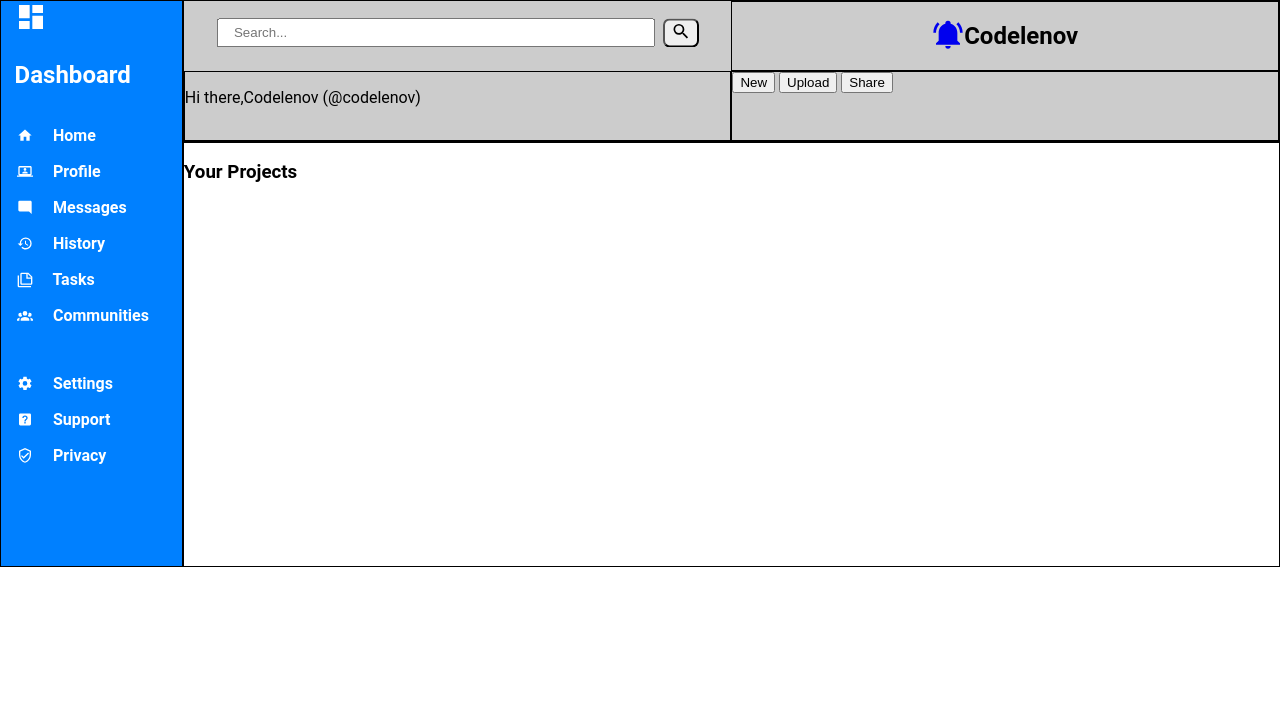
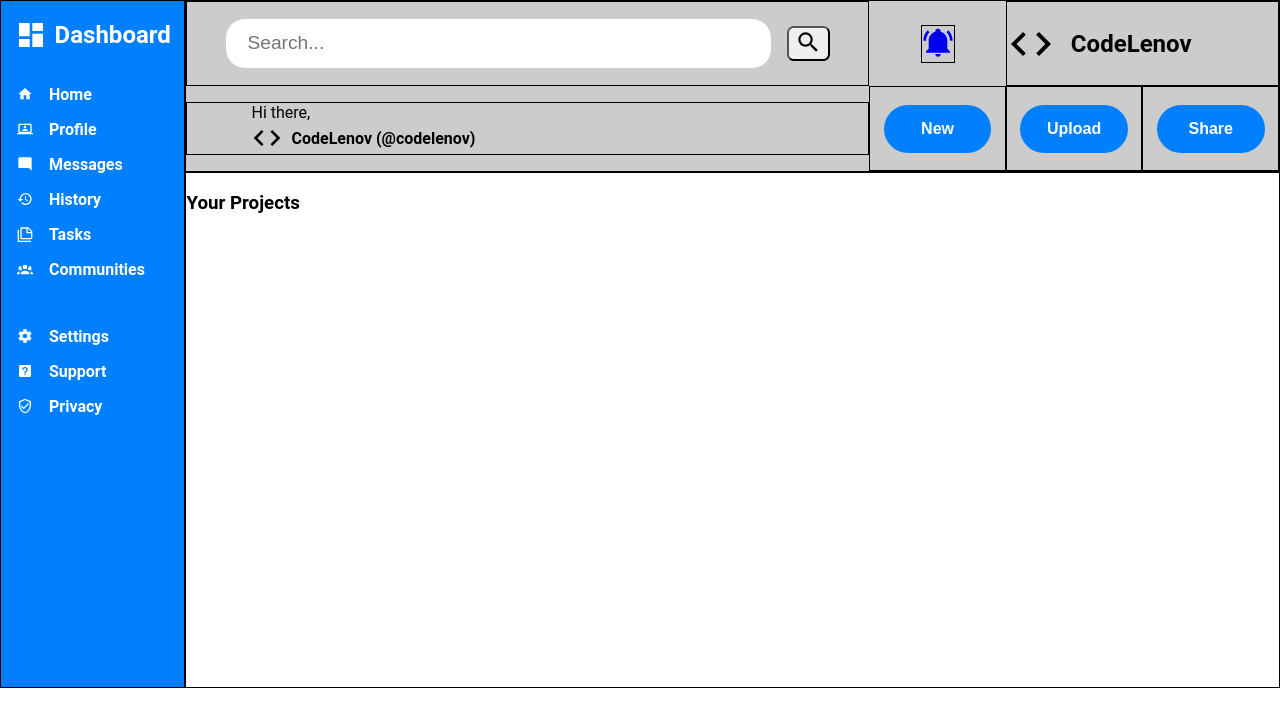
Before and after one commit to CodeLenov/admin_dashboard_top, a plain HTML site: page index.html in a window 1280 px wide. Drawn offline with Linux system fonts and the light colour scheme.

Commit message:
MAKE HTML and CSS for <header>

```diff
--- a/index.html
+++ b/index.html
@@ -31,8 +31,7 @@
 
 <header>
 
-	<div id="headerSearch">
-		<form role="search" action="" method="get">
+	<form id="headerSearchBar" role="search" action="" method="get">
 		<input id="search" type="search" placeholder="Search..." />
 		<label for="search">
 			<button type="submit">
@@ -40,22 +39,35 @@
 			</button>
 		</label>
 	</form>
+
+	<a id="headerNotificationBell" href="#">
+		<svg xmlns="http://www.w3.org/2000/svg" viewBox="0 0 24 24"><title>bell-ring</title><path d="M21,19V20H3V19L5,17V11C5,7.9 7.03,5.17 10,4.29C10,4.19 10,4.1 10,4A2,2 0 0,1 12,2A2,2 0 0,1 14,4C14,4.1 14,4.19 14,4.29C16.97,5.17 19,7.9 19,11V17L21,19M14,21A2,2 0 0,1 12,23A2,2 0 0,1 10,21M19.75,3.19L18.33,4.61C20.04,6.3 21,8.6 21,11H23C23,8.07 21.84,5.25 19.75,3.19M1,11H3C3,8.6 3.96,6.3 5.67,4.61L4.25,3.19C2.16,5.25 1,8.07 1,11Z" /></svg>
+	</a>
+
+	<hgroup id="headerHeadingHgroup">
+		<svg xmlns="http://www.w3.org/2000/svg" viewBox="0 0 24 24"><title>code-tags</title><path d="M14.6,16.6L19.2,12L14.6,7.4L16,6L22,12L16,18L14.6,16.6M9.4,16.6L4.8,12L9.4,7.4L8,6L2,12L8,18L9.4,16.6Z" /></svg>
+		<h2>CodeLenov</h2>
+	</hgroup>
+
+	<p id="headerHiThere">
+		<span>Hi there,</span>
+		<strong>
+		<span>
+			<svg xmlns="http://www.w3.org/2000/svg" viewBox="0 0 24 24"><title>code-tags</title><path d="M14.6,16.6L19.2,12L14.6,7.4L16,6L22,12L16,18L14.6,16.6M9.4,16.6L4.8,12L9.4,7.4L8,6L2,12L8,18L9.4,16.6Z" /></svg>
+			<span>CodeLenov (@codelenov)</span>
+		</span>
+		</strong>
+	</p>
+
+	<div id="headerNew">
+		<button type="button">New</button>
 	</div>
 
-	<div id="headerAccount">
-		<a href="#">
-			<svg xmlns="http://www.w3.org/2000/svg" viewBox="0 0 24 24"><title>bell-ring</title><path d="M21,19V20H3V19L5,17V11C5,7.9 7.03,5.17 10,4.29C10,4.19 10,4.1 10,4A2,2 0 0,1 12,2A2,2 0 0,1 14,4C14,4.1 14,4.19 14,4.29C16.97,5.17 19,7.9 19,11V17L21,19M14,21A2,2 0 0,1 12,23A2,2 0 0,1 10,21M19.75,3.19L18.33,4.61C20.04,6.3 21,8.6 21,11H23C23,8.07 21.84,5.25 19.75,3.19M1,11H3C3,8.6 3.96,6.3 5.67,4.61L4.25,3.19C2.16,5.25 1,8.07 1,11Z" /></svg>
-		</a>
-		<h2>Codelenov</h2>
+	<div id="headerUpload">
+		<button type="button">Upload</button>
 	</div>
 
-	<div id="headerHi">
-		<p><span>Hi there,</span><span>Codelenov (@codelenov)</span></p>
-	</div>
-
-	<div id="headerButtons">
-		<button type="button">New</button>
-		<button type="button">Upload</button>
+	<div id="headerShare">
 		<button type="button">Share</button>
 	</div>
 
--- a/styles.css
+++ b/styles.css
@@ -10,7 +10,6 @@
 
 body {
 	margin: 0;
-
 	display: grid;
 	grid-template: 1fr 3fr / 1fr 6fr;
 	grid-template-areas:
@@ -30,57 +29,107 @@ header {
 	grid-area: header;
 	background-color: #ccc;
 	display: grid;
-	grid-template: 1fr 1fr / 1fr 1fr;
+	grid-template: 1fr 1fr / 5fr 1fr 1fr 1fr;
 	grid-template-areas:
-		"headerSearch headerAccount"
-		"headerHi headerButtons";
+		"headerSearchBar headerNotificationBell headerHeadingHgroup headerHeadingHgroup"
+		"headerHiThere headerNew headerUpload headerShare";
 }
 
-#headerSearch {
-	grid-area: headerSearch;
+#headerSearchBar {
+	grid-area: headerSearchBar;
+	display: flex;
+	gap: 1em;
+	justify-content: center;
+	align-items: center;
 }
 
-#headerSearch form {
+	#headerSearchBar input {
+		width: 80%;
+		height: 60%;
+		border: none;
+		border-radius: 1em;
+		font-size: 1.2em;
+	}
+
+	#headerSearchBar input::placeholder {
+		padding-left: 1em;
+	}
+
+	#headerSearchBar label button {
+		cursor: pointer;
+		border-radius: 0.5em;
+	}
+
+	#headerSearchBar label button svg {
+		width: 2em;
+	}
+
+#headerNotificationBell {
+	grid-area: headerNotificationBell;
+	margin: auto;
+}
+
+	#headerNotificationBell svg {
+		width: 2em;
+		margin: auto;
+	}
+
+#headerHeadingHgroup {
+	grid-area: headerHeadingHgroup;
+	display: flex;
+	gap: 1em;
+	align-items: center;
+}
+
+	#headerHeadingHgroup svg {
+		width: 3em;
+	}
+
+#headerHiThere {
+	grid-area: headerHiThere;
+	display: flex;
+	flex-direction: column;
+	justify-content: center;
+	padding-left: 4em;
+}
+
+#headerHiThere span {
 	display: flex;
 	gap: 0.5em;
-	justify-content: center;
-	transform: translateY(60%); /* center vertically */
+	align-items: center;
 }
 
-#headerSearch form input {
-	width: 80%;
+	#headerHiThere span svg {
+		width: 2em;
+	}
+
+#headerNew {
+	grid-area: headerNew;
 }
 
-::placeholder {
-	padding-left: 1em;
+#headerUpload {
+	grid-area: headerUpload;
 }
 
-#headerSearch form label button {
-	cursor: pointer;
-	border-radius: 0.5em;
+#headerShare {
+	grid-area: headerShare;
 }
 
-#headerSearch form label button svg {
-	width: 1.5em;
+#headerNew, #headerUpload, #headerShare {
+	display: flex;
+	justify-content: center;
+	align-items: center;
 }
 
-#headerAccount {
-	grid-area: headerAccount;
-	display: flex;
-	align-items: center;
-	justify-content: center;
-}
-
-#headerAccount a svg {
-	width: 2em;
-}
-
-#headerHi {
-	grid-area: headerHi;
-}
-
-#headerButtons {
-	grid-area: headerButtons;
+	#headerNew button, #headerUpload button, #headerShare button {
+		width: 80%;
+		height: 3em;
+		border: none;
+		border-radius: 2em;
+		background-color: #0080ff;
+		color: white;
+		font-size: 1em;
+		font-weight: bold;
 }
 
 /* ---------------------------------------------------------------------- */
@@ -94,8 +143,8 @@ aside {
 
 aside hgroup {
 	display: flex;
-	flex-flow: row wrap;
 	gap: 0.5em;
+	align-items: center;
 	padding: 0 0.85em;
 }
 
@@ -116,10 +165,11 @@ aside a {
 	text-decoration: none;
 	color: white;
 	font-weight: bold;
+	display: flex;
+	align-items: center;
 }
 
 aside a svg {
-	transform: translateY(15%); /* center vertically */
 	width: 1em;
 	padding-right: 1em;
 }
@@ -132,6 +182,6 @@ main {
 }
 
 
-			header, aside, main, #headerSearchBar, #headerAccount, #headerHi, #headerButtons {
+			header, aside, main, #headerSearchBar, #headerNotificationBell, #headerHeadingHgroup, #headerHiThere, #headerNew, #headerUpload, #headerShare {
 				border: 1px solid black;
 			}
```
Lines whose indentation alone changed are shown as unchanged.
